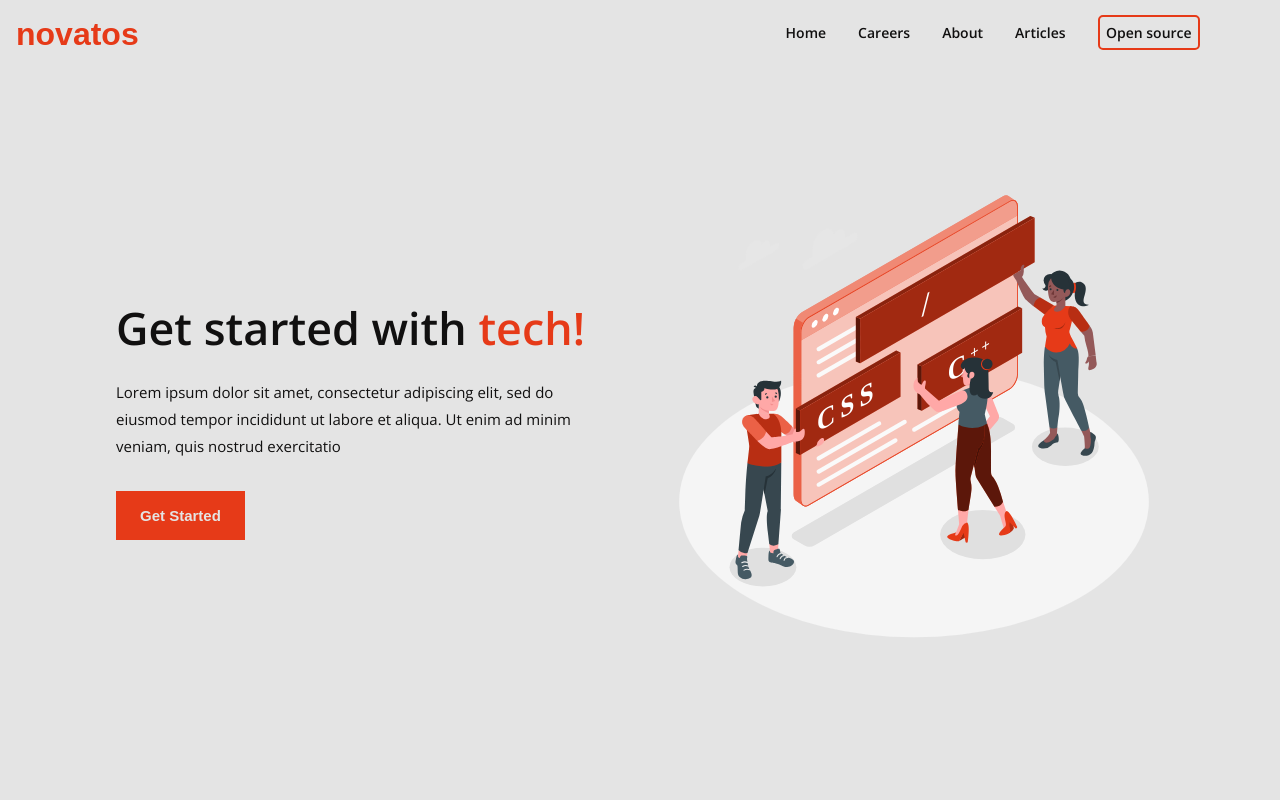
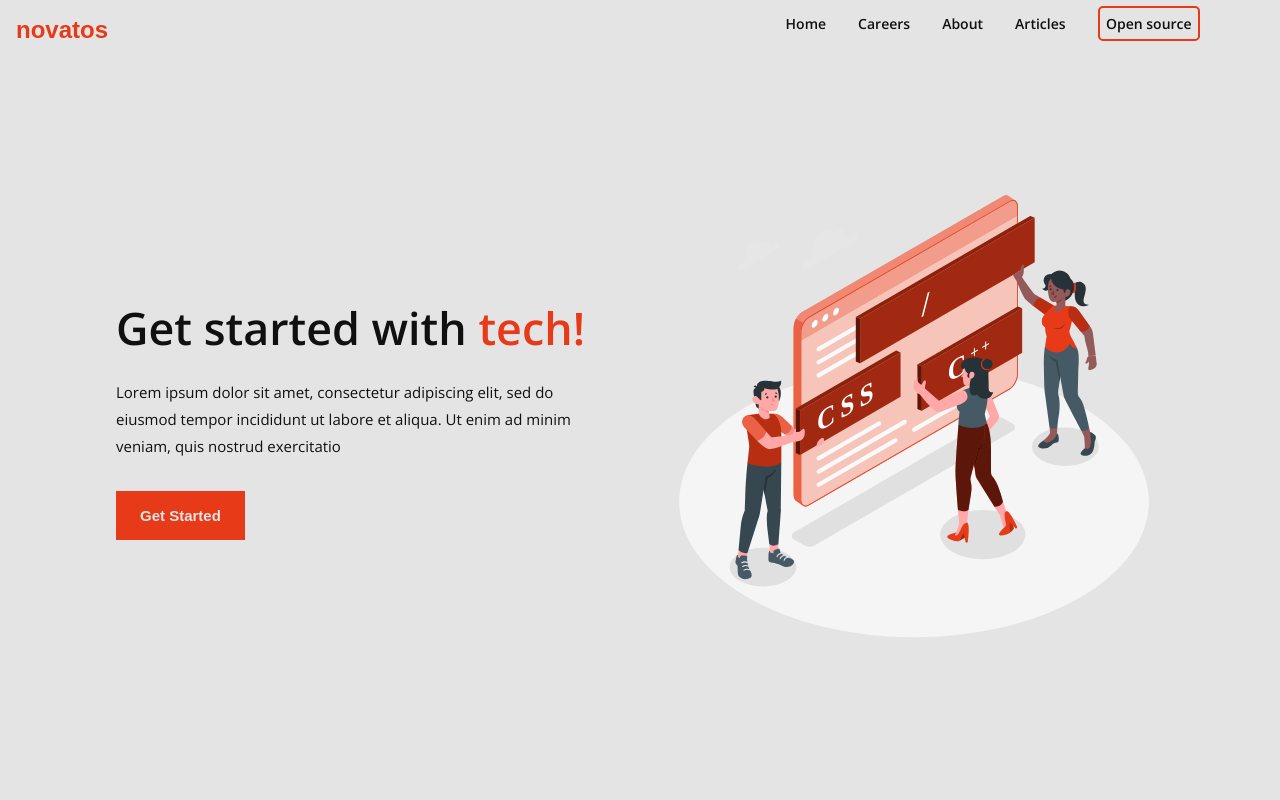
Before and after one commit to toriola998/novatos, a Vue app: page / in a window 1280 px wide. Shown: the top 800 px of the page. Built offline with nearby package versions, Linux system fonts and the light colour scheme; a web font is replaced by a local one.

Commit message:
reduced novatos fonts

```diff
--- a/src/components/Footer.vue
+++ b/src/components/Footer.vue
@@ -35,7 +35,7 @@
     #logo{
         font-family: 'Stick No Bills', sans-serif;
         color:#e63a18;
-        font-size: 2rem;
+        font-size: 1.5rem;
         margin-bottom: 0;
     }
 
--- a/src/components/Header.vue
+++ b/src/components/Header.vue
@@ -63,7 +63,7 @@ a {
     color:#e63a18;
    /**padding: 0.5rem 1rem;**/
    margin: auto 1rem;
-    font-size: 2rem;
+    font-size: 1.5rem;
   }
 
   .menu {
@@ -74,7 +74,7 @@ a {
     width: 25px;
     height: 25px;
     z-index: 9;
-    margin-top: 0.4rem;
+    margin-top: 0.2rem;
   }
 
    .close-menu {
--- a/src/views/Home.vue
+++ b/src/views/Home.vue
@@ -238,7 +238,7 @@ export default {
 
     h1 {
         font-weight: 600;
-        font-size: 1.7rem;
+        font-size: 1.9rem;
     }
 
     #home {
```
